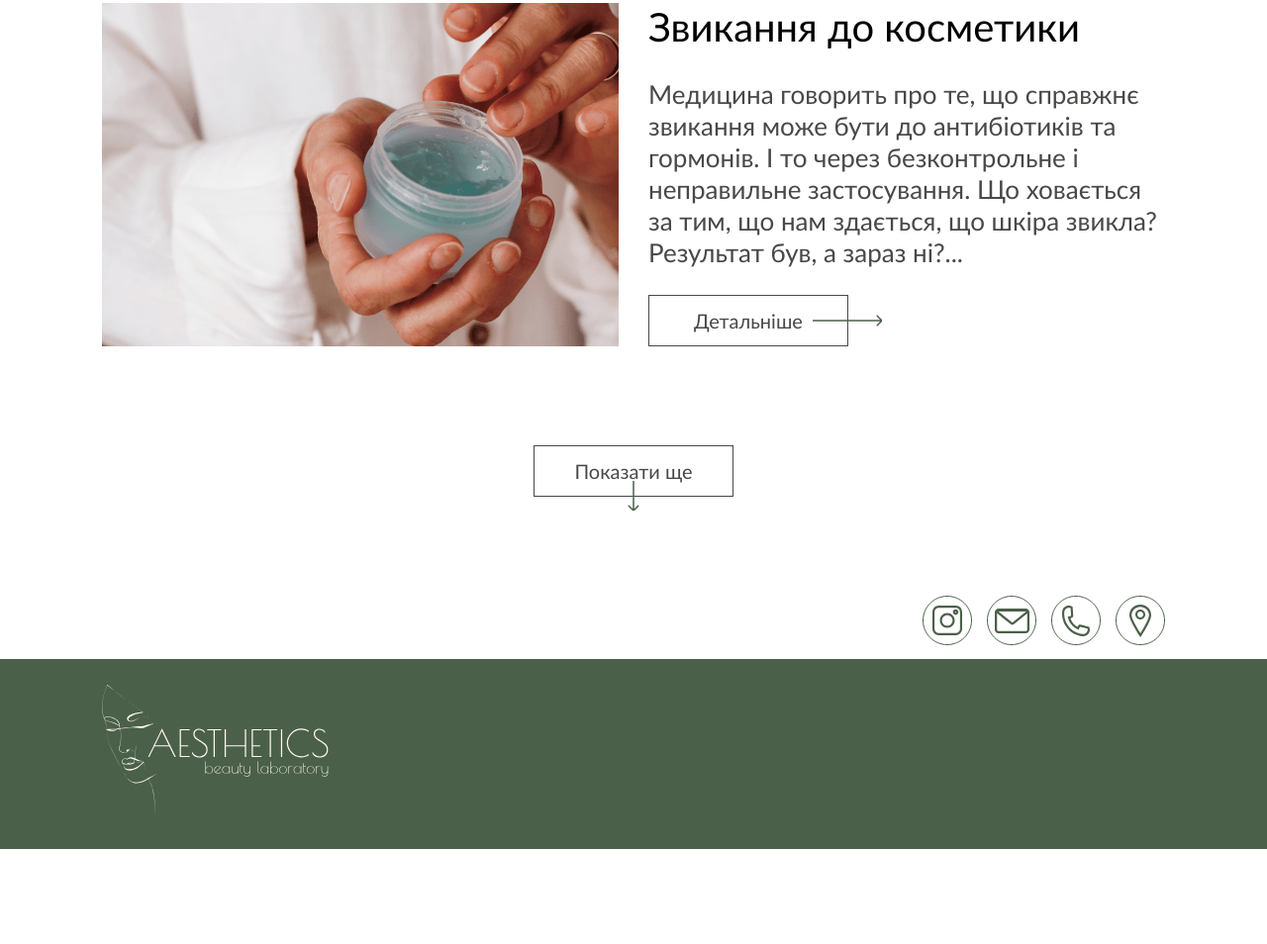
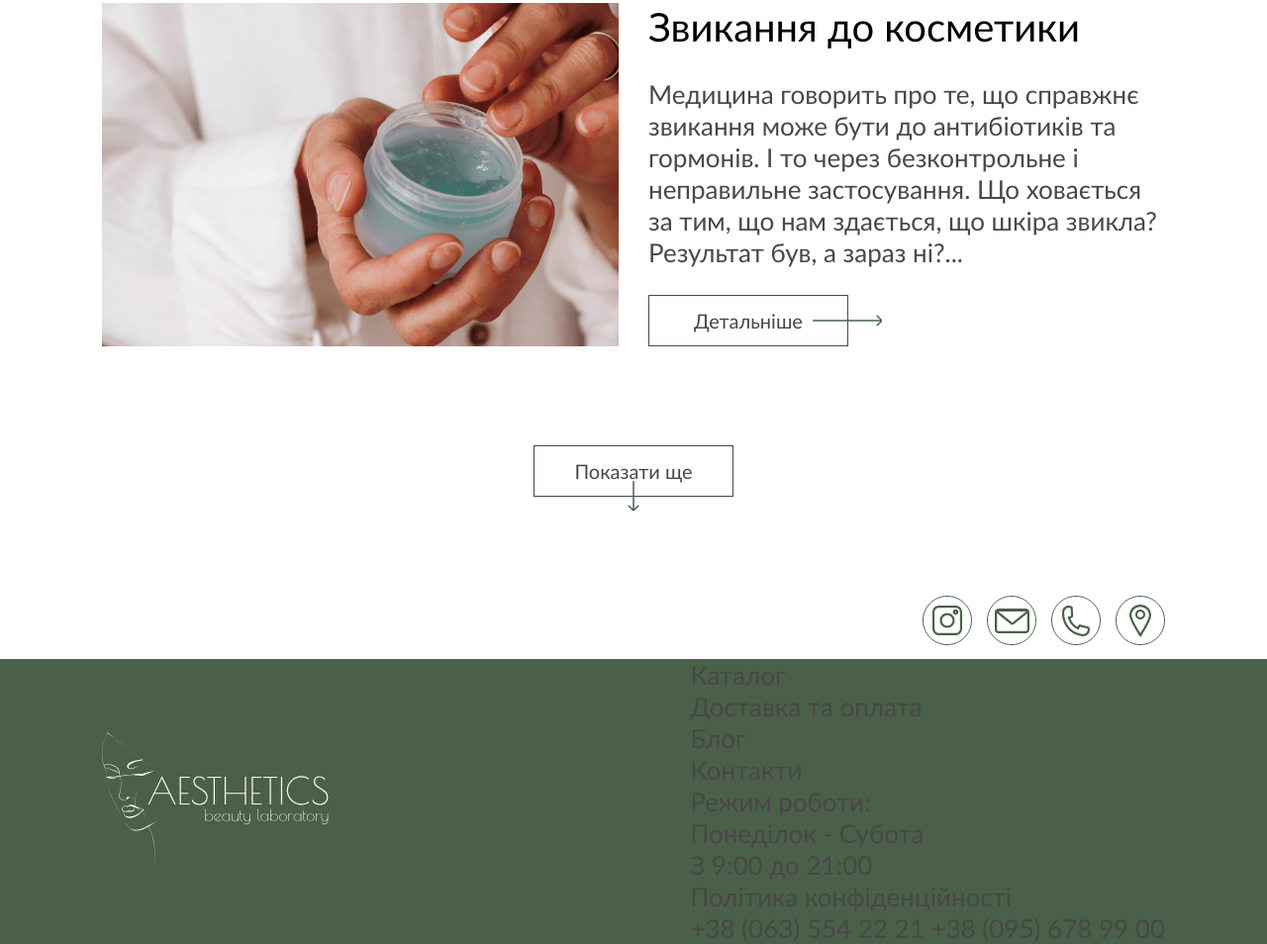
Before and after one commit to Pashkentik/aesthetics, a plain HTML site: page index.html in a window 1280 px wide. Shown: the part 3278-4232 px from the top of the page at 99% size. Before the commit the page ends 4136 px from the top, so only its background shows below. Drawn offline with Linux system fonts and the light colour scheme.

Commit message:
add pay hovering

```diff
--- a/index.html
+++ b/index.html
@@ -116,9 +116,29 @@
             <div class="wrapper">
                <a href="#" class="footer_white_logo"><img src="./img/footer_white_logo.svg" alt=""></a>
                <div class="footer_item_group">
-                  <div class="footer_item"></div>
-                  <div class="footer_item"></div>
-                  <div class="footer_item"></div>
+                  <ul class="footer_item">
+                     <li><a href="">Каталог</a></li>
+                     <li><a href="">Доставка та оплата</a></li>
+                     <li><a href="">Блог</a></li>
+                     <li><a href="">Контакти</a></li>
+                  </ul>
+                  <ul class="footer_item">
+                     <li><a href="">Режим роботи:</a></li>
+                     <li><a href="">Понеділок - Субота</a></li>
+                     <li><a href="">З 9:00 до 21:00</a></li>
+                  </ul>
+                  <div class="footer_item">
+                     <a href="">Політика конфіденційності</a>
+                     <div>
+                        <a href="tel:+380635542221">+38 (063) 554 22 21 </a>
+                        <a href="tel:+380956789900">+38 (095) 678 99 00 </a>
+                     </div>
+                     <div class="footer_pay">
+                        <a href="#"></a>
+                        <a href="#"></a>
+                        <a href="#"></a>
+                     </div>
+                  </div>
                </div>
             </div>
          </div>
```
